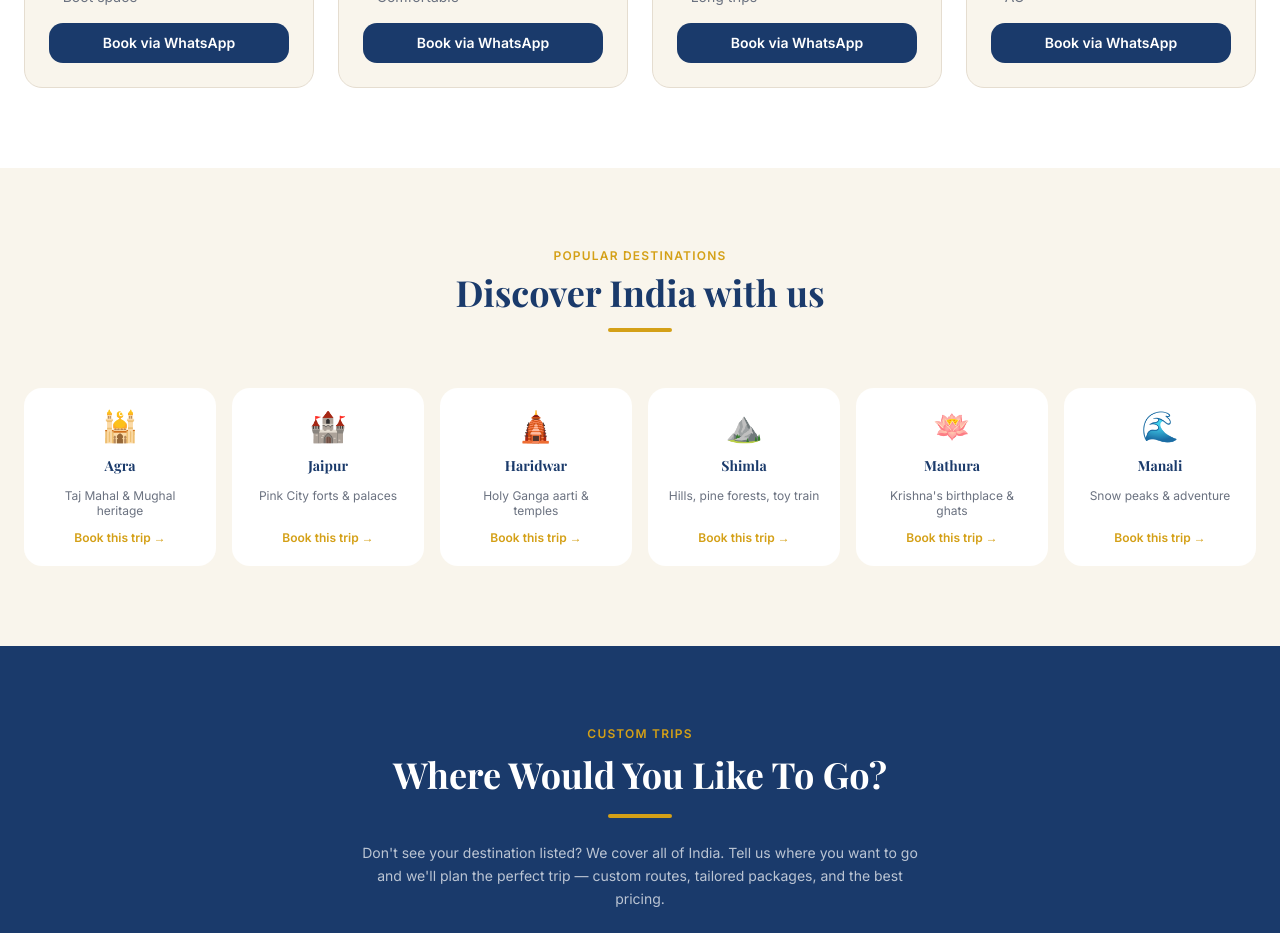
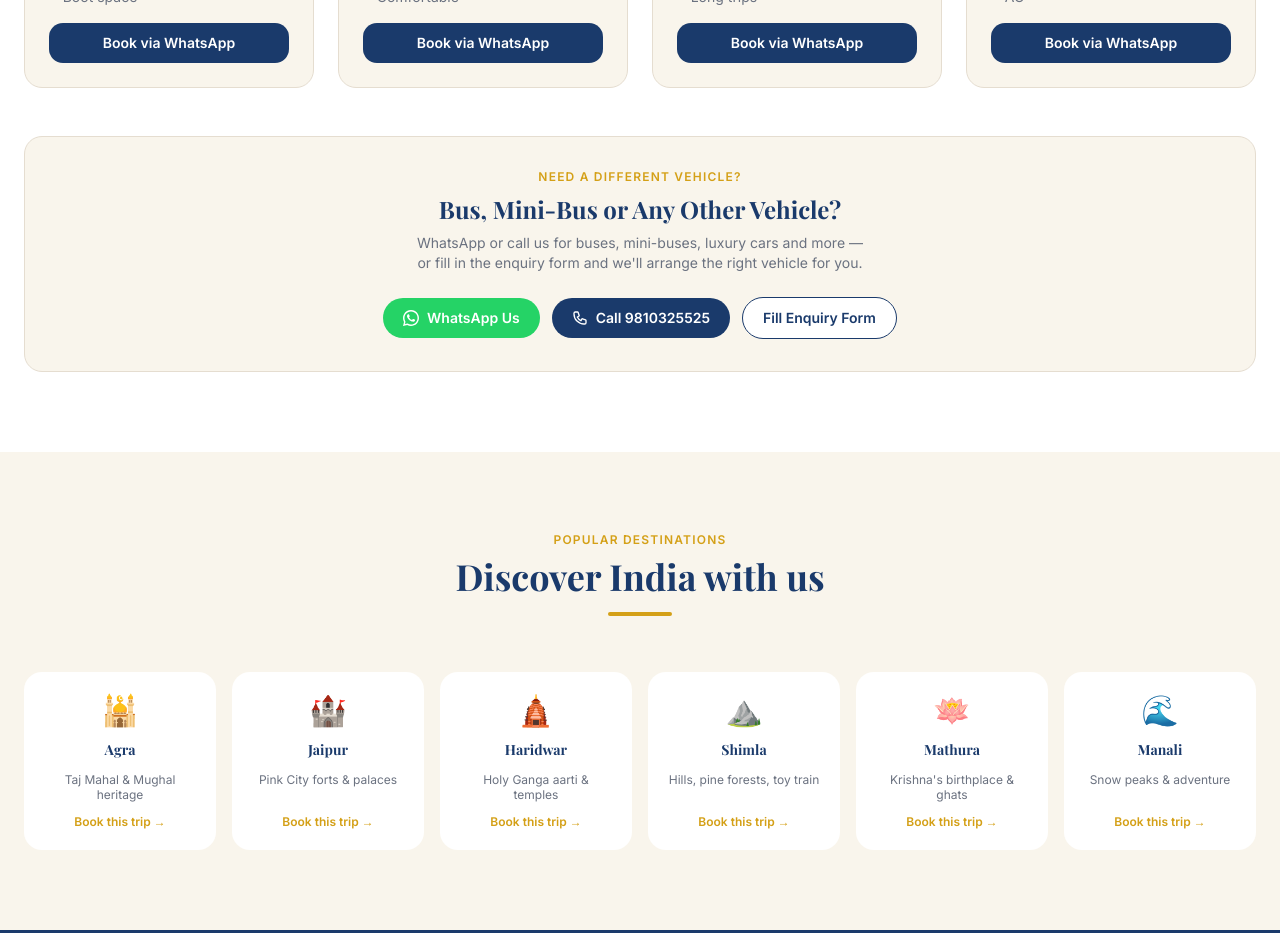
Before and after one commit to shubham2026-bit/shree-radhe-travels, a Next.js app: page / in a window 1280 px wide. Shown: the part 4260-5193 px from the top of the page. Built offline with nearby package versions, Linux system fonts and the light colour scheme.

Commit message:
feat: update WhatsApp link text and add fleet booking CTA

```diff
--- a/components/DiscoverMoreDestinations.tsx
+++ b/components/DiscoverMoreDestinations.tsx
@@ -1,5 +1,5 @@
 const WA_CUSTOM =
-  'https://wa.me/919310209227?text=Hi%2C%20I%20would%20like%20to%20plan%20a%20custom%20trip.%20Please%20help%20me%20with%20destination%20options%2C%20pricing%2C%20and%20travel%20arrangements.'
+  'https://wa.me/919310209227?text=Hi%2C%20I%20would%20like%20to%20plan%20a%20trip.%20Please%20help%20me%20with%20destination%20options%2C%20pricing%2C%20and%20travel%20arrangements.'
 
 export default function DiscoverMoreDestinations() {
   return (
--- a/components/OurFleet.tsx
+++ b/components/OurFleet.tsx
@@ -1,3 +1,15 @@
+import Link from 'next/link'
+
+const WA_FLEET =
+  'https://wa.me/919310209227?text=Hi%2C%20I%20want%20to%20book%20the%20vehicle%20for%20my%20trip.%20Please%20share%20availability%2C%20pricing%2C%20and%20vehicle%20details.'
+
+const WA_SVG = (
+  <svg className="w-4 h-4 fill-current flex-shrink-0" viewBox="0 0 24 24" aria-hidden="true">
+    <path d="M17.472 14.382c-.297-.149-1.758-.867-2.03-.967-.273-.099-.471-.148-.67.15-.197.297-.767.966-.94 1.164-.173.199-.347.223-.644.075-.297-.15-1.255-.463-2.39-1.475-.883-.788-1.48-1.761-1.653-2.059-.173-.297-.018-.458.13-.606.134-.133.298-.347.446-.52.149-.174.198-.298.298-.497.099-.198.05-.371-.025-.52-.075-.149-.669-1.612-.916-2.207-.242-.579-.487-.5-.669-.51-.173-.008-.371-.01-.57-.01-.198 0-.52.074-.792.372-.272.297-1.04 1.016-1.04 2.479 0 1.462 1.065 2.875 1.213 3.074.149.198 2.096 3.2 5.077 4.487.709.306 1.262.489 1.694.625.712.227 1.36.195 1.871.118.571-.085 1.758-.719 2.006-1.413.248-.694.248-1.289.173-1.413-.074-.124-.272-.198-.57-.347z" />
+    <path d="M12 0C5.373 0 0 5.373 0 12c0 2.125.554 4.122 1.523 5.857L0 24l6.335-1.502A11.966 11.966 0 0012 24c6.627 0 12-5.373 12-12S18.627 0 12 0zm0 21.818a9.808 9.808 0 01-5.032-1.384l-.361-.214-3.735.884.924-3.649-.236-.374A9.786 9.786 0 012.182 12C2.182 6.58 6.58 2.182 12 2.182c5.42 0 9.818 4.398 9.818 9.818 0 5.42-4.398 9.818-9.818 9.818z" />
+  </svg>
+)
+
 const fleet = [
   {
     icon: '🚗',
@@ -74,6 +86,46 @@ export default function OurFleet() {
             </div>
           ))}
         </div>
+        {/* Fleet CTA banner — for any other vehicle type */}
+        <div className="mt-12 bg-[var(--cream)] border border-[var(--border)] rounded-2xl p-8 text-center">
+          <p className="text-[var(--gold)] text-xs font-semibold tracking-widest uppercase mb-2">
+            Need a different vehicle?
+          </p>
+          <h3 className="font-heading text-2xl font-bold text-[var(--navy)] mb-2 text-balance">
+            Bus, Mini-Bus or Any Other Vehicle?
+          </h3>
+          <p className="text-[var(--muted-foreground)] text-sm mb-6 max-w-md mx-auto">
+            WhatsApp or call us for buses, mini-buses, luxury cars and more — or fill in the enquiry form and we&apos;ll arrange the right vehicle for you.
+          </p>
+          <div className="flex flex-wrap items-center justify-center gap-3">
+            <a
+              href={WA_FLEET}
+              target="_blank"
+              rel="noopener noreferrer"
+              className="flex items-center gap-2 bg-[#25D366] hover:bg-[#1ebe5d] text-white text-sm font-semibold px-5 py-2.5 rounded-full transition-colors"
+              aria-label="WhatsApp to book a vehicle"
+            >
+              {WA_SVG}
+              WhatsApp Us
+            </a>
+            <a
+              href="tel:9810325525"
+              className="flex items-center gap-2 bg-[var(--navy)] hover:bg-[var(--gold)] text-white text-sm font-semibold px-5 py-2.5 rounded-full transition-colors"
+              aria-label="Call 9810325525 to book a vehicle"
+            >
+              <svg className="w-4 h-4" fill="none" viewBox="0 0 24 24" stroke="currentColor" strokeWidth={2} aria-hidden="true">
+                <path strokeLinecap="round" strokeLinejoin="round" d="M3 5a2 2 0 012-2h3.28a1 1 0 01.948.684l1.498 4.493a1 1 0 01-.502 1.21l-2.257 1.13a11.042 11.042 0 005.516 5.516l1.13-2.257a1 1 0 011.21-.502l4.493 1.498a1 1 0 01.684.949V19a2 2 0 01-2 2h-1C9.716 21 3 14.284 3 6V5z" />
+              </svg>
+              Call 9810325525
+            </a>
+            <Link
+              href="/enquiry"
+              className="bg-white border border-[var(--navy)] text-[var(--navy)] hover:bg-[var(--navy)] hover:text-white text-sm font-semibold px-5 py-2.5 rounded-full transition-colors"
+            >
+              Fill Enquiry Form
+            </Link>
+          </div>
+        </div>
       </div>
     </section>
   )
```
Also changed, not shown: 1 other file (tests, documents, lock files or other folders).
